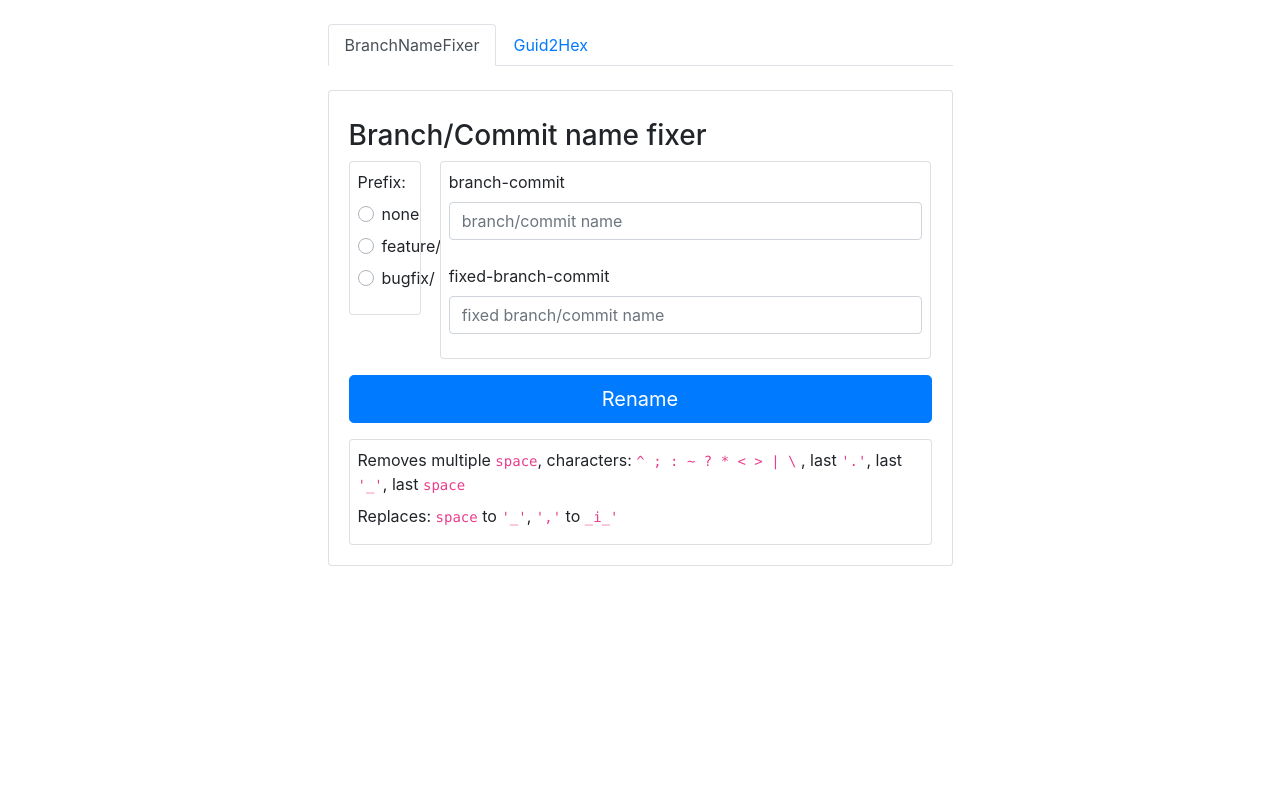
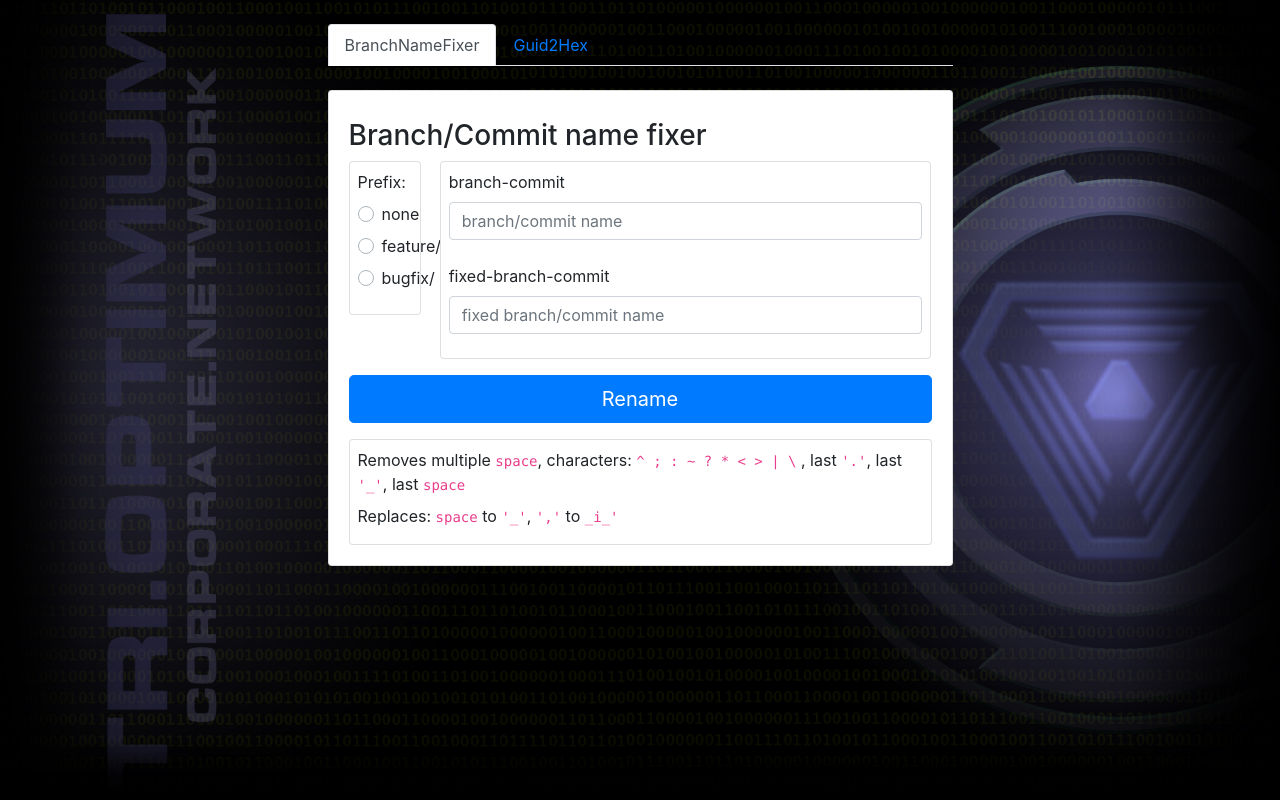
Before and after one commit to KubaMiszcz/KMDevTools, an Angular app: page / in a window 1280 px wide. Built offline with nearby package versions, Linux system fonts and the light colour scheme.

Commit message:
add bacground

```diff
--- a/src/styles.scss
+++ b/src/styles.scss
@@ -1 +1,8 @@
 /* You can add global styles to this file, and also import other style files */
+body {
+  background: url('/assets/tri-optimum-background.jpg') no-repeat center center fixed;
+  -webkit-background-size: cover;
+  -moz-background-size: cover;
+  -o-background-size: cover;
+  background-size: cover;
+}
```
Also changed, not shown: src/assets/tri-optimum-background.jpg (added).
